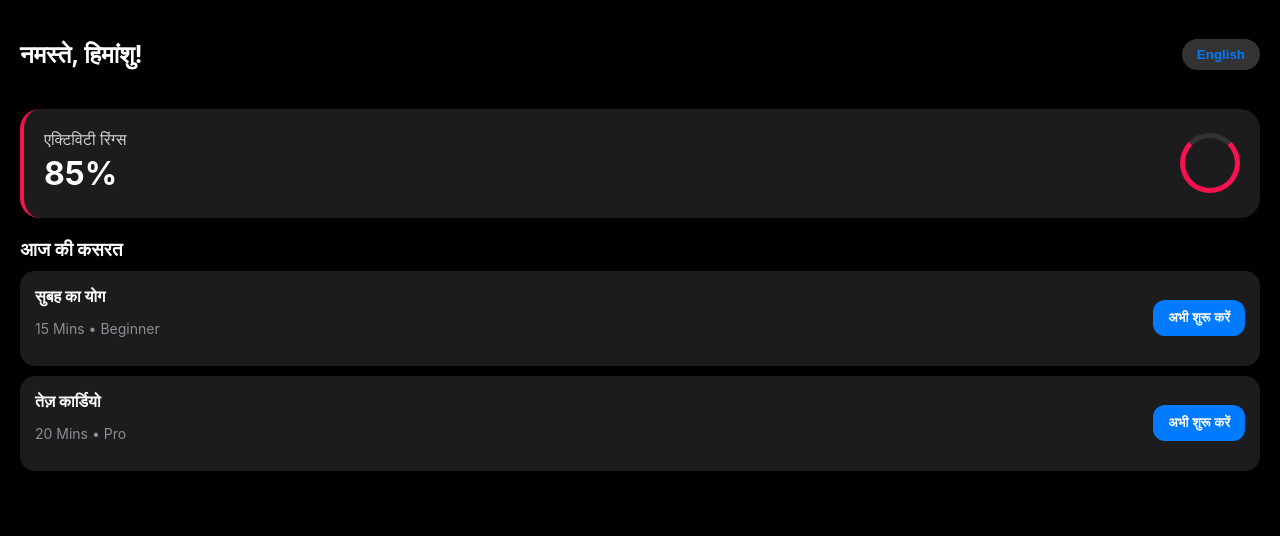
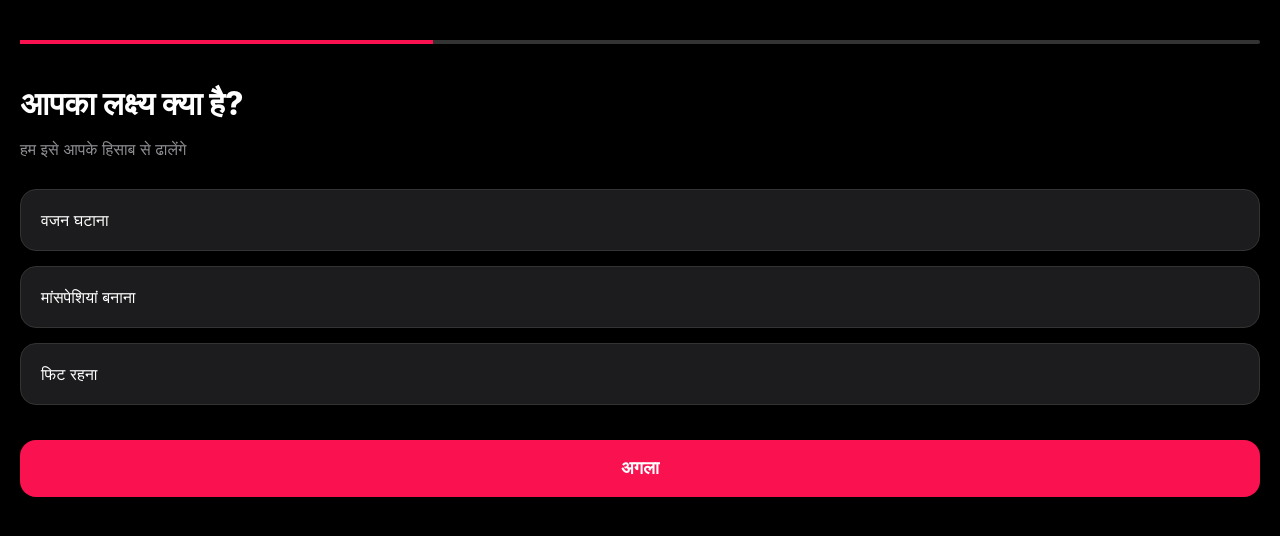
Before and after one commit to Himanshu80850/Fitnessapp, a React (Vite) app: page / in a window 1280 px wide. Shown: the top 536 px of the page. Built offline with nearby package versions, Linux system fonts and the light colour scheme.

Commit message:
Update App.jsx

```diff
--- a/src/App.jsx
+++ b/src/App.jsx
@@ -1,127 +1,73 @@
 import React, { useState } from 'react';
+import { motion, AnimatePresence } from 'framer-motion';
 
-const workoutData = {
-  en: {
-    greeting: "Hi, Himanshu!",
-    rings: "Activity Rings",
-    title: "Daily Workouts",
-    yoga: "Morning Yoga",
-    cardio: "Intense Cardio",
-    start: "Start Now",
-    changeLang: "हिंदी"
+// --- Styles ---
+const styles = {
+  container: { backgroundColor: '#000', color: '#fff', minHeight: '100vh', padding: '40px 20px', fontFamily: 'Inter, sans-serif' },
+  progress: { height: '4px', backgroundColor: '#333', borderRadius: '2px', marginBottom: '40px' },
+  activeProgress: { height: '100%', backgroundColor: '#fa114f', transition: 'width 0.3s ease' },
+  title: { fontSize: '32px', fontWeight: '800', marginBottom: '10px' },
+  subtitle: { color: '#8e8e93', fontSize: '16px', marginBottom: '30px' },
+  optionCard: {
+    backgroundColor: '#1C1C1E', padding: '20px', borderRadius: '16px', marginBottom: '15px',
+    border: '1px solid #333', display: 'flex', justifyContent: 'space-between', cursor: 'pointer'
   },
-  hi: {
-    greeting: "नमस्ते, हिमांशु!",
-    rings: "एक्टिविटी रिंग्स",
-    title: "आज की कसरत",
-    yoga: "सुबह का योग",
-    cardio: "तेज़ कार्डियो",
-    start: "अभी शुरू करें",
-    changeLang: "English"
+  selectedCard: { borderColor: '#fa114f', backgroundColor: '#2c1219' },
+  nextBtn: {
+    backgroundColor: '#fa114f', color: '#fff', width: '100%', padding: '18px',
+    borderRadius: '16px', border: 'none', fontWeight: 'bold', fontSize: '18px', marginTop: '20px'
   }
 };
 
-function App() {
-  const [lang, setLang] = useState('hi');
-  const t = workoutData[lang];
+const Onboarding = () => {
+  const [step, setStep] = useState(1);
+  const [formData, setFormData] = useState({ goal: '', focus: '', level: '' });
+
+  const steps = [
+    { id: 1, title: "आपका लक्ष्य क्या है?", sub: "हम इसे आपके हिसाब से ढालेंगे", field: 'goal', options: ['वजन घटाना', 'मांसपेशियां बनाना', 'फिट रहना'] },
+    { id: 2, title: "किस हिस्से पर ध्यान दें?", sub: "विज़ुअलाइज़ेशन (Arms, Legs, Abs)", field: 'focus', options: ['पूरी बॉडी', 'सिर्फ आर्म्स', 'एब्स और कोर'] },
+    { id: 3, title: "आपका लेवल क्या है?", sub: "शुरुआत या प्रो?", field: 'level', options: ['Beginner', 'Intermediate', 'Advanced'] }
+  ];
+
+  const currentStep = steps[step - 1];
+
+  const next = () => step < 3 ? setStep(step + 1) : alert("तैयार! अब आपका प्लान बन रहा है...");
 
   return (
     <div style={styles.container}>
-      {/* Top Header */}
-      <div style={styles.header}>
-        <h2 style={styles.greeting}>{t.greeting}</h2>
-        <button onClick={() => setLang(lang === 'en' ? 'hi' : 'en')} style={styles.langBtn}>
-          {t.changeLang}
-        </button>
+      {/* Progress Bar */}
+      <div style={styles.progress}>
+        <div style={{ ...styles.activeProgress, width: `${(step / 3) * 100}%` }}></div>
       </div>
 
-      {/* Progress Ring Card */}
-      <div style={styles.ringsCard}>
-        <div style={styles.ringText}>
-          <p style={{margin: 0, opacity: 0.8}}>{t.rings}</p>
-          <h1 style={{margin: '5px 0'}}>85%</h1>
-        </div>
-        <div style={styles.ringCircle}></div>
-      </div>
+      <AnimatePresence mode="wait">
+        <motion.div
+          key={step}
+          initial={{ opacity: 0, x: 20 }}
+          animate={{ opacity: 1, x: 0 }}
+          exit={{ opacity: 0, x: -20 }}
+        >
+          <h1 style={styles.title}>{currentStep.title}</h1>
+          <p style={styles.subtitle}>{currentStep.sub}</p>
 
-      <h3 style={{margin: '20px 0 10px'}}>{t.title}</h3>
+          {currentStep.options.map(opt => (
+            <div
+              key={opt}
+              onClick={() => setFormData({ ...formData, [currentStep.field]: opt })}
+              style={{ ...styles.optionCard, ...(formData[currentStep.field] === opt ? styles.selectedCard : {}) }}
+            >
+              <span>{opt}</span>
+              {formData[currentStep.field] === opt && <span style={{color: '#fa114f'}}>✓</span>}
+            </div>
+          ))}
 
-      {/* Workout Card 1 */}
-      <div style={styles.card}>
-        <div style={{flex: 1}}>
-          <h4 style={{margin: '0 0 5px'}}>{t.yoga}</h4>
-          <p style={{fontSize: '14px', color: '#8e8e93'}}>15 Mins • Beginner</p>
-        </div>
-        <button style={styles.playBtn}>{t.start}</button>
-      </div>
-
-      {/* Workout Card 2 */}
-      <div style={styles.card}>
-        <div style={{flex: 1}}>
-          <h4 style={{margin: '0 0 5px'}}>{t.cardio}</h4>
-          <p style={{fontSize: '14px', color: '#8e8e93'}}>20 Mins • Pro</p>
-        </div>
-        <button style={styles.playBtn}>{t.start}</button>
-      </div>
+          <button style={styles.nextBtn} onClick={next}>
+            {step === 3 ? "फिनिश" : "अगला"}
+          </button>
+        </motion.div>
+      </AnimatePresence>
     </div>
   );
-}
-
-const styles = {
-  container: {
-    padding: '20px',
-    backgroundColor: '#000',
-    color: '#fff',
-    minHeight: '100vh',
-    fontFamily: '-apple-system, BlinkMacSystemFont, sans-serif'
-  },
-  header: {
-    display: 'flex',
-    justifyContent: 'space-between',
-    alignItems: 'center',
-    marginBottom: '20px'
-  },
-  greeting: { fontSize: '24px', fontWeight: 'bold' },
-  langBtn: {
-    backgroundColor: '#333',
-    color: '#007AFF',
-    border: 'none',
-    padding: '8px 15px',
-    borderRadius: '20px',
-    fontWeight: 'bold'
-  },
-  ringsCard: {
-    backgroundColor: '#1C1C1E',
-    padding: '20px',
-    borderRadius: '20px',
-    display: 'flex',
-    justifyContent: 'space-between',
-    alignItems: 'center',
-    borderLeft: '4px solid #fa114f'
-  },
-  ringCircle: {
-    width: '50px',
-    height: '50px',
-    borderRadius: '50%',
-    border: '5px solid #fa114f',
-    borderTopColor: '#333'
-  },
-  card: {
-    backgroundColor: '#1C1C1E',
-    padding: '15px',
-    borderRadius: '15px',
-    display: 'flex',
-    alignItems: 'center',
-    marginBottom: '10px'
-  },
-  playBtn: {
-    backgroundColor: '#007AFF',
-    color: 'white',
-    border: 'none',
-    padding: '10px 15px',
-    borderRadius: '12px',
-    fontWeight: 'bold'
-  }
 };
 
-export default App;
+export default Onboarding;
```
